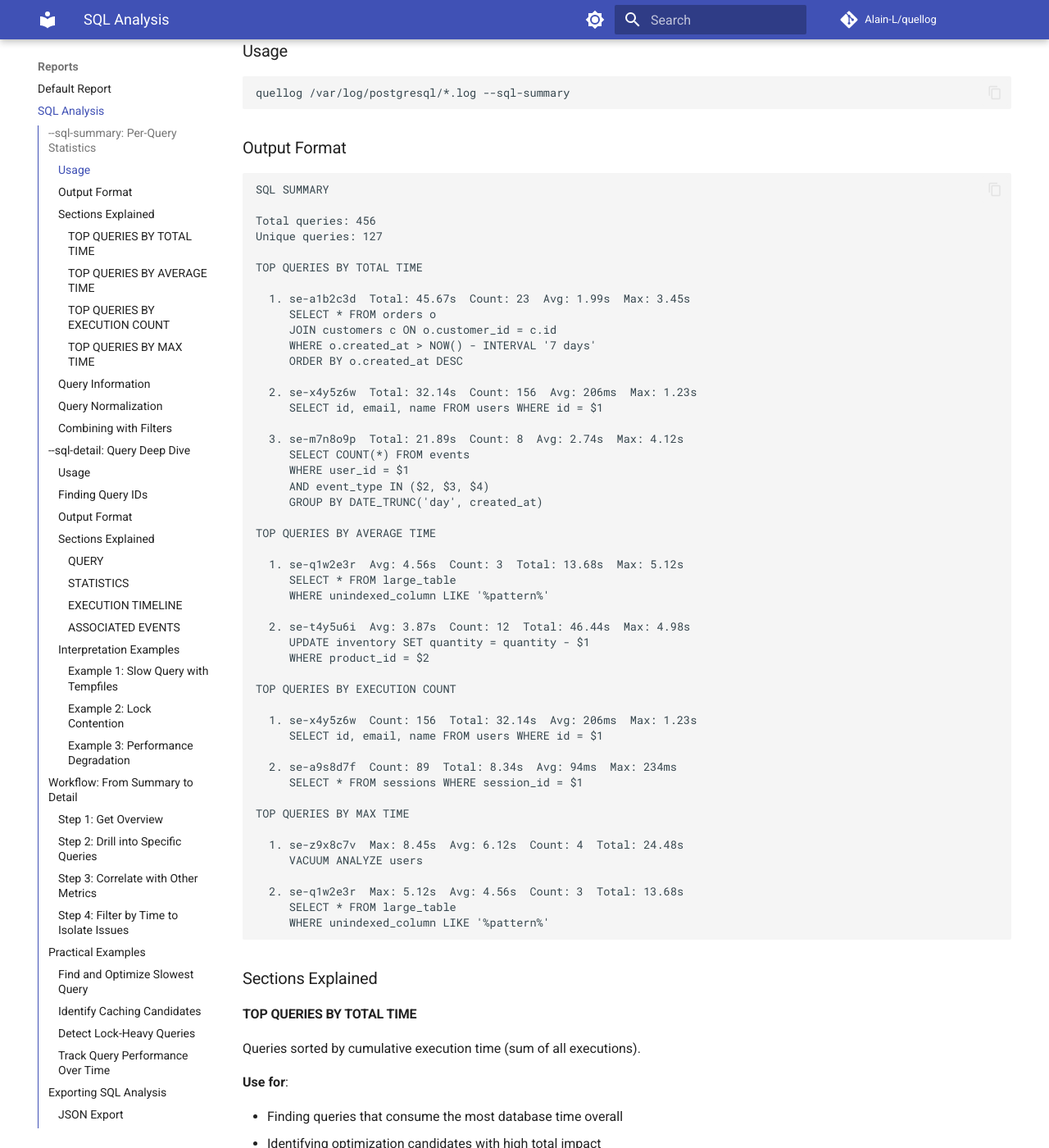
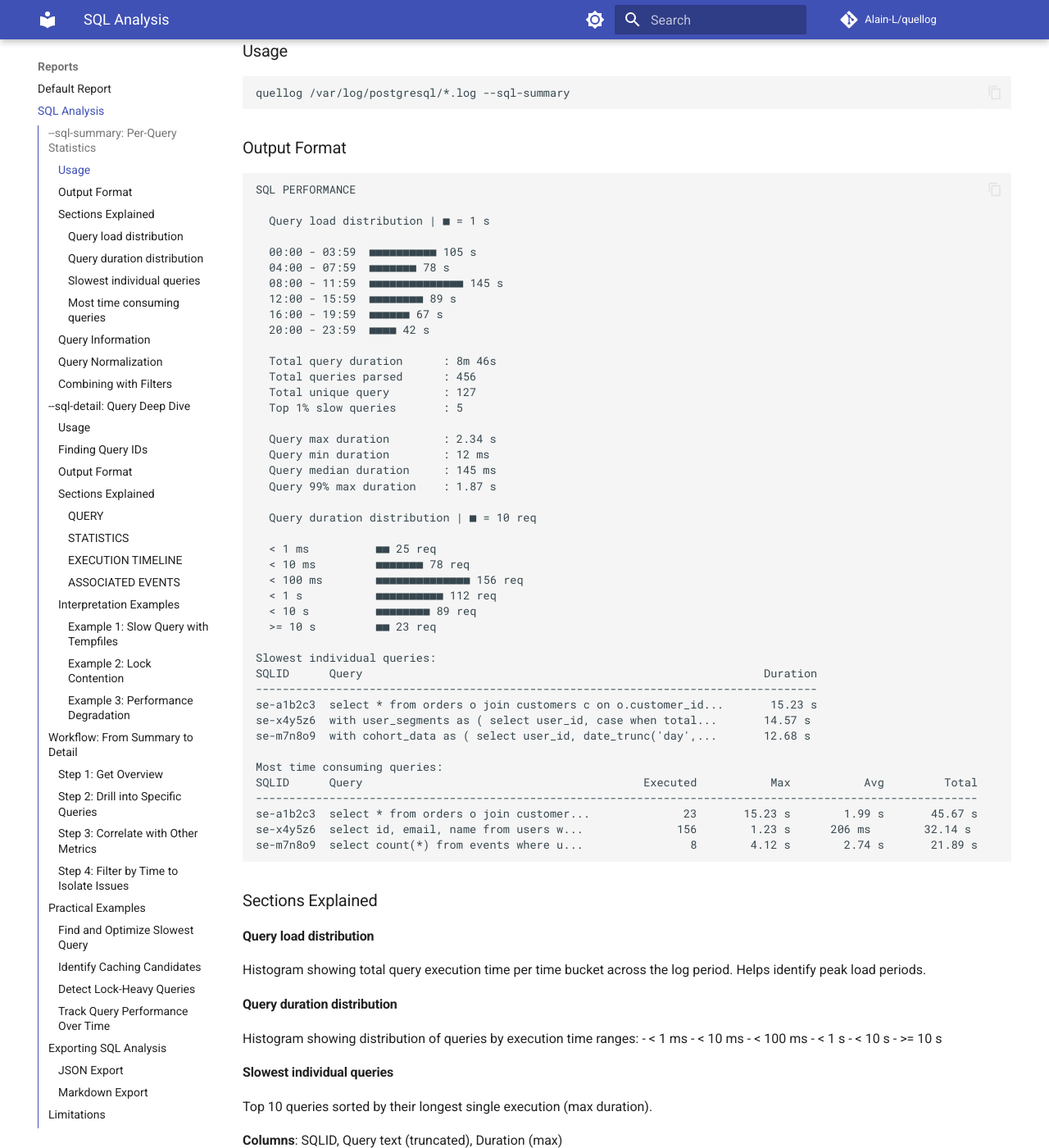
Before and after one commit to Alain-L/quellog, an MkDocs documentation site: the page built from docs/sql-reports.md, in a window 1280 px wide and 1400 px high, scrolled down 380 px. Shown: the whole window at 82% size. Built offline with MkDocs 1.6.1 and Material for MkDocs 9.7.7, drawn with Linux system fonts in a browser that asks for light colours; comment, search, counter and statistics services are not loaded; some of the changed text lies outside the part shown.

Commit message:
docs: update sql-reports.md with correct output format
- Replace example output with actual SQL summary format
- Update section names to match implementation (Slowest individual queries, Most time consuming queries)
- Fix table columns to match actual output (SQLID, Query, Duration/Executed/Max/Avg/Total)
- Add query duration distribution histogram
- Remove references to non-existent sections

````diff
--- a/docs/sql-reports.md
+++ b/docs/sql-reports.md
@@ -15,61 +15,84 @@ quellog /var/log/postgresql/*.log --sql-summary
 ### Output Format
 
 ```
-SQL SUMMARY
+SQL PERFORMANCE
 
-Total queries: 456
-Unique queries: 127
+  Query load distribution | ■ = 1 s
 
-TOP QUERIES BY TOTAL TIME
+  00:00 - 03:59  ■■■■■■■■■■ 105 s
+  04:00 - 07:59  ■■■■■■■ 78 s
+  08:00 - 11:59  ■■■■■■■■■■■■■■ 145 s
+  12:00 - 15:59  ■■■■■■■■ 89 s
+  16:00 - 19:59  ■■■■■■ 67 s
+  20:00 - 23:59  ■■■■ 42 s
 
-  1. se-a1b2c3d  Total: 45.67s  Count: 23  Avg: 1.99s  Max: 3.45s
-     SELECT * FROM orders o
-     JOIN customers c ON o.customer_id = c.id
-     WHERE o.created_at > NOW() - INTERVAL '7 days'
-     ORDER BY o.created_at DESC
+  Total query duration      : 8m 46s
+  Total queries parsed      : 456
+  Total unique query        : 127
+  Top 1% slow queries       : 5
 
-  2. se-x4y5z6w  Total: 32.14s  Count: 156  Avg: 206ms  Max: 1.23s
-     SELECT id, email, name FROM users WHERE id = $1
+  Query max duration        : 2.34 s
+  Query min duration        : 12 ms
+  Query median duration     : 145 ms
+  Query 99% max duration    : 1.87 s
 
-  3. se-m7n8o9p  Total: 21.89s  Count: 8  Avg: 2.74s  Max: 4.12s
-     SELECT COUNT(*) FROM events
-     WHERE user_id = $1
-     AND event_type IN ($2, $3, $4)
-     GROUP BY DATE_TRUNC('day', created_at)
+  Query duration distribution | ■ = 10 req
 
-TOP QUERIES BY AVERAGE TIME
+  < 1 ms          ■■ 25 req
+  < 10 ms         ■■■■■■■ 78 req
+  < 100 ms        ■■■■■■■■■■■■■■ 156 req
+  < 1 s           ■■■■■■■■■■ 112 req
+  < 10 s          ■■■■■■■■ 89 req
+  >= 10 s         ■■ 23 req
 
-  1. se-q1w2e3r  Avg: 4.56s  Count: 3  Total: 13.68s  Max: 5.12s
-     SELECT * FROM large_table
-     WHERE unindexed_column LIKE '%pattern%'
+Slowest individual queries:
+SQLID      Query                                                            Duration
+------------------------------------------------------------------------------------
+se-a1b2c3  select * from orders o join customers c on o.customer_id...       15.23 s
+se-x4y5z6  with user_segments as ( select user_id, case when total...       14.57 s
+se-m7n8o9  with cohort_data as ( select user_id, date_trunc('day',...       12.68 s
 
-  2. se-t4y5u6i  Avg: 3.87s  Count: 12  Total: 46.44s  Max: 4.98s
-     UPDATE inventory SET quantity = quantity - $1
-     WHERE product_id = $2
-
-TOP QUERIES BY EXECUTION COUNT
-
-  1. se-x4y5z6w  Count: 156  Total: 32.14s  Avg: 206ms  Max: 1.23s
-     SELECT id, email, name FROM users WHERE id = $1
-
-  2. se-a9s8d7f  Count: 89  Total: 8.34s  Avg: 94ms  Max: 234ms
-     SELECT * FROM sessions WHERE session_id = $1
-
-TOP QUERIES BY MAX TIME
-
-  1. se-z9x8c7v  Max: 8.45s  Avg: 6.12s  Count: 4  Total: 24.48s
-     VACUUM ANALYZE users
-
-  2. se-q1w2e3r  Max: 5.12s  Avg: 4.56s  Count: 3  Total: 13.68s
-     SELECT * FROM large_table
-     WHERE unindexed_column LIKE '%pattern%'
+Most time consuming queries:
+SQLID      Query                                          Executed           Max           Avg         Total
+------------------------------------------------------------------------------------------------------------
+se-a1b2c3  select * from orders o join customer...              23       15.23 s        1.99 s       45.67 s
+se-x4y5z6  select id, email, name from users w...              156        1.23 s      206 ms        32.14 s
+se-m7n8o9  select count(*) from events where u...                8        4.12 s        2.74 s       21.89 s
 ```
 
 ### Sections Explained
 
-#### TOP QUERIES BY TOTAL TIME
+#### Query load distribution
 
-Queries sorted by cumulative execution time (sum of all executions).
+Histogram showing total query execution time per time bucket across the log period. Helps identify peak load periods.
+
+#### Query duration distribution
+
+Histogram showing distribution of queries by execution time ranges:
+- < 1 ms
+- < 10 ms
+- < 100 ms
+- < 1 s
+- < 10 s
+- >= 10 s
+
+#### Slowest individual queries
+
+Top 10 queries sorted by their longest single execution (max duration).
+
+**Columns**: SQLID, Query text (truncated), Duration (max)
+
+**Use for**:
+
+- Finding outlier slow queries
+- Detecting queries that sometimes perform poorly
+- Investigating performance regressions or lock contention
+
+#### Most time consuming queries
+
+Top 10 queries sorted by cumulative execution time (total duration).
+
+**Columns**: SQLID, Query text (truncated), Executed (count), Max, Avg, Total
 
 **Use for**:
 
@@ -77,47 +100,18 @@ Queries sorted by cumulative execution time (sum of all executions).
 - Identifying optimization candidates with high total impact
 - Understanding which queries dominate your workload
 
-#### TOP QUERIES BY AVERAGE TIME
-
-Queries sorted by mean execution time per query.
-
-**Use for**:
-
-- Finding consistently slow queries
-- Identifying queries that need indexes or rewrites
-- Detecting poorly optimized queries regardless of frequency
-
-#### TOP QUERIES BY EXECUTION COUNT
-
-Queries sorted by number of executions.
-
-**Use for**:
-
-- Finding hot queries (frequently executed)
-- Identifying candidates for caching or prepared statements
-- Understanding query patterns in your application
-
-#### TOP QUERIES BY MAX TIME
-
-Queries sorted by worst-case execution time.
-
-**Use for**:
-
-- Finding queries with worst-case performance issues
-- Identifying timeout candidates
-- Detecting queries with high variance (good avg, bad max)
-
 ### Query Information
 
 Each query entry shows:
 
-- **Query ID**: Short identifier (e.g., `se-a1b2c3d`) for use with `--sql-detail`
-- **Metrics**:
+- **SQLID**: Short identifier (e.g., `se-a1b2c3`) for use with `--sql-detail`
+- **Query**: Normalized SQL text (truncated), with parameters replaced by `?` or `$1`, `$2`, etc.
+- **Metrics** (varies by table):
+    - **Duration**: Maximum execution time (in "Slowest individual queries")
+    - **Executed**: Number of times executed
+    - **Max**: Slowest single execution
+    - **Avg**: Average execution time
     - **Total**: Sum of all execution times
-    - **Count**: Number of times executed
-    - **Avg**: Average execution time
-    - **Max**: Slowest execution
-- **Normalized query**: Parameters replaced with `$1`, `$2`, etc.
 
 ### Query Normalization
 
````
